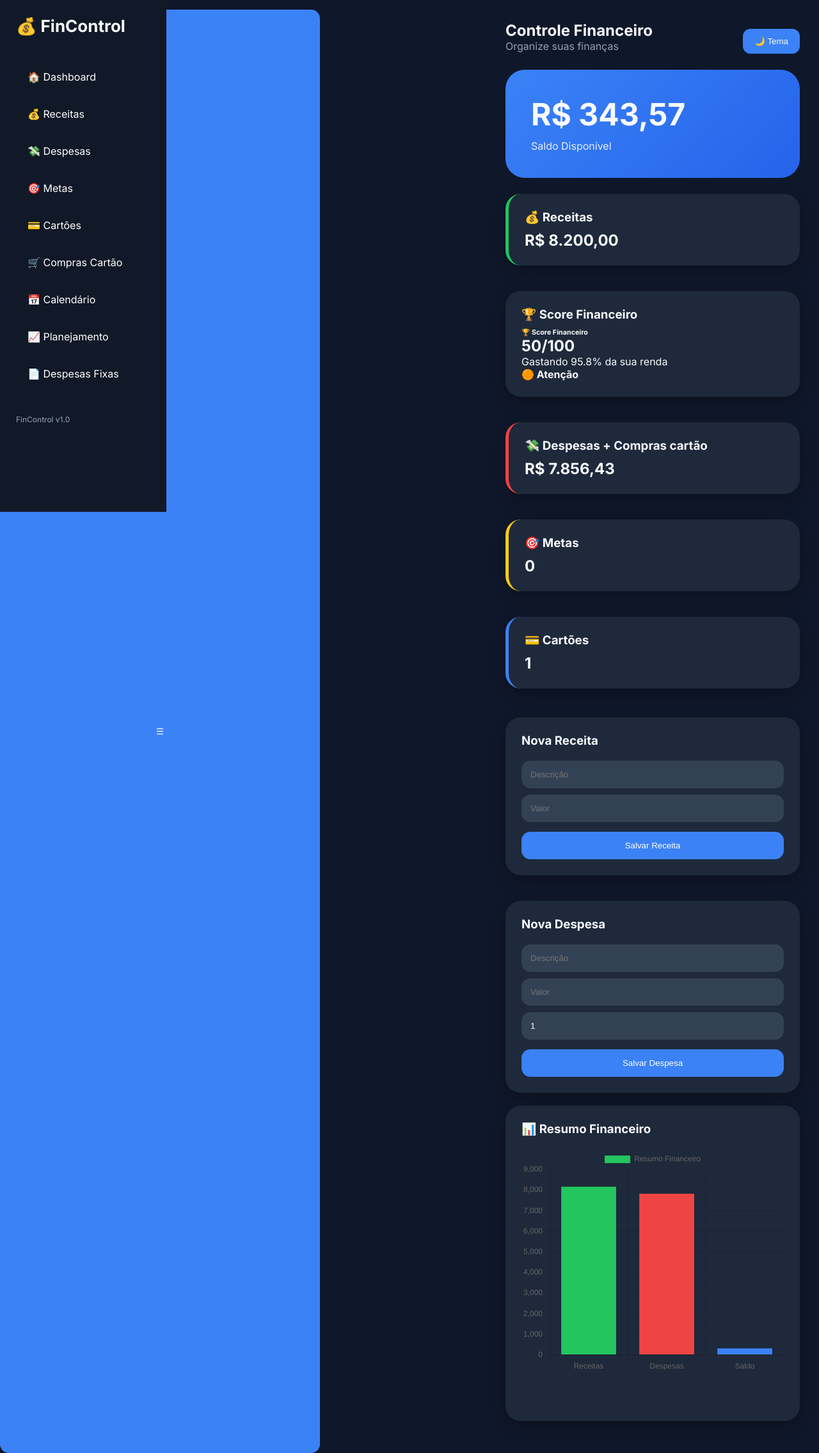
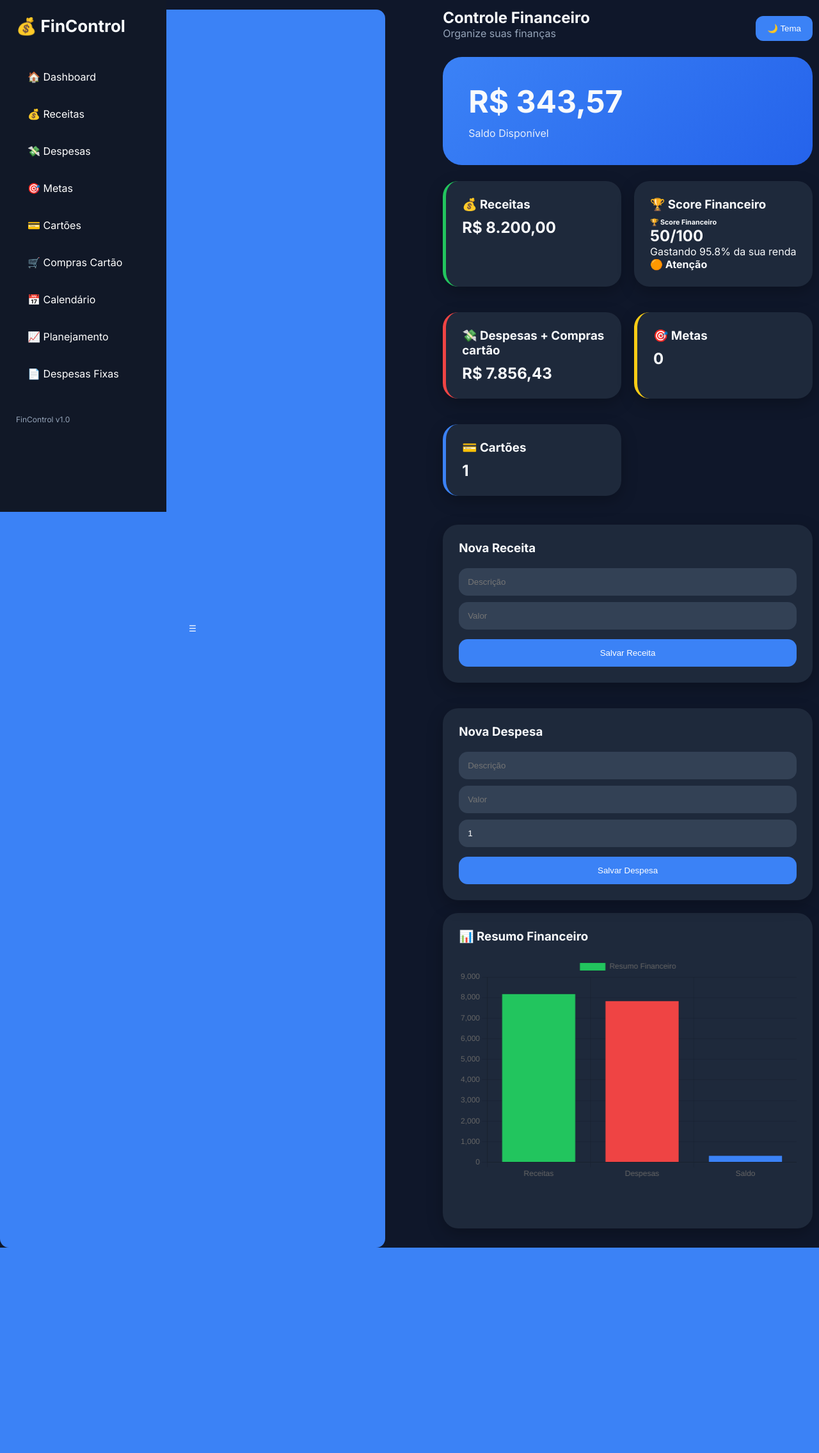
Before and after one commit to Danielporcela/app_controle_financeiro_pessoal, a Flask app: page / in a window 1280 px wide. Shown: the whole page at 64% size. After the commit the page ends 1950 px from the top, so only its background shows below. Run offline with Flask 3, Linux system fonts and the light colour scheme; data comes from the database, SQL or seed files in the repository; data that the repository does not hold is empty.

Commit message:
Corrige menu mobile

```diff
--- a/static/style.css
+++ b/static/style.css
@@ -142,11 +142,11 @@ CONTENT
 .content{
 
 
-margin-left:260px;
+margin-left:80px;
 
 width:100%;
 
-padding:30px;
+padding:10px;
 
 
 }
```
